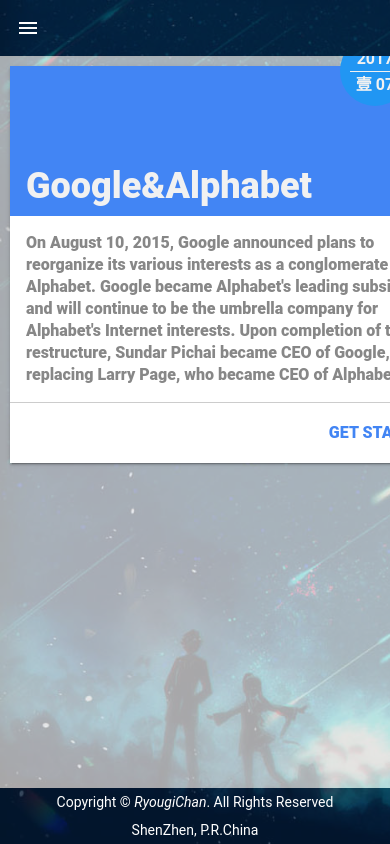
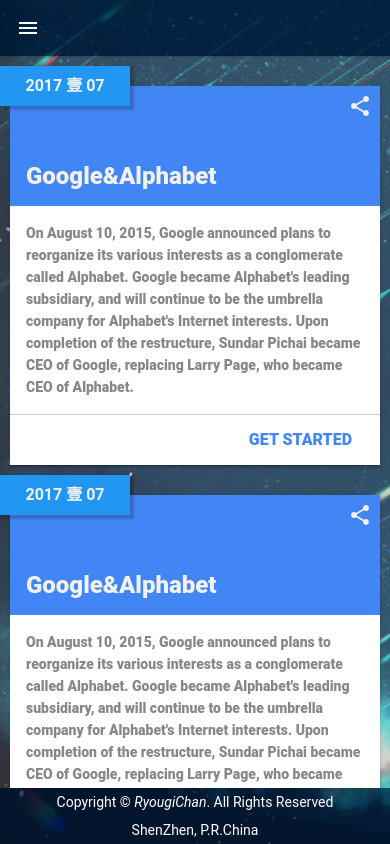
Before and after one commit to RyougiChan/RyougiChanWebFrontEnd, a plain HTML site: page FrontEnd/Pages/index.html in a window 390 px wide. Drawn offline with Linux system fonts and the light colour scheme.

Commit message:
Add mobile test page(and mobile css reset)

```diff
--- a/FrontEnd/Pages/index.html
+++ b/FrontEnd/Pages/index.html
@@ -228,8 +228,86 @@
             <!-- Header E -->
             <!-- Main S -->
             <main id="yuko-main-content" data-role="yuko-page-container" data-page-index="0">
-                <div data-role="yuko-page" data-page-id="0" class="yuko-content" style="height: 300px; background: #eee">
+                <div data-role="yuko-page" data-page-id="0" class="yuko-content" style="background: #eee">
 
+                    <div class="main-content">
+                        <div class="yuko-card_container">
+                            <div class="yuko-card_avatar">
+                                <div class="yuko-card_avatar-icon">
+                                    <i class="material-icons md-36">share</i>
+                                </div>
+                                <div class="yuko-card_avatar-title"> Google&Alphabet </div>
+                            </div>
+                            <div class="yuko-card_content">
+                                On August 10, 2015, Google announced plans to reorganize its various interests as a conglomerate called Alphabet. Google
+                                became Alphabet's leading subsidiary, and will continue to be the umbrella company for Alphabet's
+                                Internet interests. Upon completion of the restructure, Sundar Pichai became CEO of Google,
+                                replacing Larry Page, who became CEO of Alphabet.
+                            </div>
+                            <div class="yuko-card_trigger">
+                                <div>
+                                    <span>GET STARTED</span>
+                                </div>
+                            </div>
+                        </div>
+                        <div class="main-content_date">
+                            <span class="year">2017</span>
+                            <span class="month">壹</span>
+                            <span class="date">07</span>
+                        </div>
+                    </div>
+                    <div class="main-content">
+                        <div class="yuko-card_container">
+                            <div class="yuko-card_avatar">
+                                <div class="yuko-card_avatar-icon">
+                                    <i class="material-icons md-36">share</i>
+                                </div>
+                                <div class="yuko-card_avatar-title"> Google&Alphabet </div>
+                            </div>
+                            <div class="yuko-card_content">
+                                On August 10, 2015, Google announced plans to reorganize its various interests as a conglomerate called Alphabet. Google
+                                became Alphabet's leading subsidiary, and will continue to be the umbrella company for Alphabet's
+                                Internet interests. Upon completion of the restructure, Sundar Pichai became CEO of Google,
+                                replacing Larry Page, who became CEO of Alphabet.
+                            </div>
+                            <div class="yuko-card_trigger">
+                                <div>
+                                    <span>GET STARTED</span>
+                                </div>
+                            </div>
+                        </div>
+                        <div class="main-content_date">
+                            <span class="year">2017</span>
+                            <span class="month">壹</span>
+                            <span class="date">07</span>
+                        </div>
+                    </div>
+                    <div class="main-content">
+                        <div class="yuko-card_container">
+                            <div class="yuko-card_avatar">
+                                <div class="yuko-card_avatar-icon">
+                                    <i class="material-icons md-36">share</i>
+                                </div>
+                                <div class="yuko-card_avatar-title"> Google&Alphabet </div>
+                            </div>
+                            <div class="yuko-card_content">
+                                On August 10, 2015, Google announced plans to reorganize its various interests as a conglomerate called Alphabet. Google
+                                became Alphabet's leading subsidiary, and will continue to be the umbrella company for Alphabet's
+                                Internet interests. Upon completion of the restructure, Sundar Pichai became CEO of Google,
+                                replacing Larry Page, who became CEO of Alphabet.
+                            </div>
+                            <div class="yuko-card_trigger">
+                                <div>
+                                    <span>GET STARTED</span>
+                                </div>
+                            </div>
+                        </div>
+                        <div class="main-content_date">
+                            <span class="year">2017</span>
+                            <span class="month">壹</span>
+                            <span class="date">07</span>
+                        </div>
+                    </div>
                     <div class="main-content">
                         <div class="yuko-card_container">
                             <div class="yuko-card_avatar">
@@ -266,6 +344,9 @@
                 <div data-role="yuko-page" data-page-id="3" class="yuko-content" style="height: 1200px; background: #eee">
                     Hello! RyougiChan! 4!
                 </div>
+                <div data-role="yuko-page" data-page-id="4" class="yuko-content" style="height: 1200px; background: #eee">
+                    Hello! RyougiChan! 5!
+                </div>
             </main>
             <!-- Main E -->
             <!-- Footer S -->
@@ -282,6 +363,7 @@
                         <span id="yuko-nav-title">Title</span>
                         <nav>
                             <ul>
+                                <li class="yuko-nav-item">Index</li>
                                 <li class="yuko-nav-item">Link</li>
                                 <li class="yuko-nav-item">Link</li>
                                 <li class="yuko-nav-item">Link</li>
--- a/FrontEnd/Styles/index.css
+++ b/FrontEnd/Styles/index.css
@@ -32,7 +32,7 @@ body {
     background: none !important;
 }
 #yuko-main-content {
-    background: rgba(238, 238, 238, .7) !important;
+    background: rgba(238, 238, 238, .2) !important;
 }
 #yuko-nav-title {
     border-bottom: 1px solid #e2e2e2;
@@ -201,6 +201,20 @@ body {
 #main .main-to_top:active {
     opacity: .5;
 }
+/* Mobile */
+.yuko-content .main-content .main-content_date {
+    right: auto;
+    width: 120px;
+    height: 30px;
+    line-height: 30px;
+    border-radius: 0;
+    box-shadow: 2px 2px 2px 2px rgba(0,0,0,0.2);
+    padding: 5px;
+}
+.yuko-content .main-content .main-content_date span.year {
+    display: inline;
+    border: none;
+}
 /* Footer Css Start*/
 
 #footer {
--- a/FrontEnd/Styles/yuko.component.css
+++ b/FrontEnd/Styles/yuko.component.css
@@ -16,8 +16,8 @@
 /* Button End */
 /* Card Start */
 .trigger-button { width: 60px; height: 60px; line-height: 60px; text-align: center; color: #4285f4; border: 1px dashed #4285f4; cursor: pointer; }
-.yuko-card_container { width: 450px; overflow: hidden; box-shadow: 0 2px 2px 0 rgba(0, 0, 0, .14), 0 3px 1px -2px rgba(0, 0, 0, .2), 0 1px 5px 0 rgba(0, 0, 0, .12); background: #ffffff; margin: 10px;}
-.yuko-card_avatar { position: relative; width: 450px; height: 150px; background: #4285f4; color: #f1f1f1; font-weight: 800; }
+.yuko-card_container { max-width: 450px; overflow: hidden; box-shadow: 0 2px 2px 0 rgba(0, 0, 0, .14), 0 3px 1px -2px rgba(0, 0, 0, .2), 0 1px 5px 0 rgba(0, 0, 0, .12); background: #ffffff; margin: 10px;}
+.yuko-card_avatar { position: relative; max-width: 450px; height: 150px; background: #4285f4; color: #f1f1f1; font-weight: 800; }
 .yuko-card_avatar-icon { text-align: right; padding: .5em; }
 .yuko-card_avatar-icon > i { position: relative; overflow: hidden; display: inline-block; cursor: pointer; }
 .yuko-card_avatar-icon > i:hover { background: rgba(255, 255, 255, 0.1); }
@@ -25,12 +25,19 @@
 .yuko-card_content { min-height: 120px; border-bottom: 1px solid #cccccc; padding: 16px; line-height: 22px; overflow: hidden; color: #878787; }
 .yuko-card_trigger { height: 60px; line-height: 60px; padding: 0 16px; color:#4285f4; font-weight: 800; text-align: right; }
 .yuko-card_trigger > div { display: inline-block; cursor: pointer; padding: 12px 0; }
-.yuko-card_trigger > div > span{ position: relative; overflow: hidden; display: block; height: 36px; line-height: 36px;
- padding: 0 12px; border-radius: 1px; user-select: none;}
+.yuko-card_trigger > div > span{ position: relative; overflow: hidden; display: block; height: 36px; line-height: 36px; padding: 0 12px; border-radius: 1px; user-select: none;}
 .yuko-card_trigger > div > span:hover { background: rgba(158, 158, 158, 0.2); }
+
+.yuko-content .main-content {position: relative;margin: 30px 0;}
+
+.yuko-content .yuko-card_avatar {height: 120px;}
+.yuko-content .yuko-card_avatar-title {font-size: 24px;}
+.yuko-content .yuko-card_content {font-size: 14px;}
+.yuko-content .yuko-card_trigger {height: 50px; line-height: 50px;}
+.yuko-content .yuko-card_trigger > div {padding: 7px 0;}
 /* Card End */
 /* Menu Start */
-.yuko-menu_container { width: 300px; overflow: hidden; position: absolute; box-shadow: 0 2px 2px 0 rgba(0, 0, 0, .14), 0 3px 1px -2px rgba(0, 0, 0, .2), 0 1px 5px 0 rgba(0, 0, 0, .12); background: lightskyblue; }
+.yuko-menu_container { max-width: 300px; overflow: hidden; position: absolute; box-shadow: 0 2px 2px 0 rgba(0, 0, 0, .14), 0 3px 1px -2px rgba(0, 0, 0, .2), 0 1px 5px 0 rgba(0, 0, 0, .12); background: lightskyblue; }
 .yuko-menu_container>ul { list-style: none; width: 300px; }
 .yuko-menu_container>ul>li { width: 300px; height: 60px; line-height: 60px; text-align: center; color: lightcoral; list-style: none; border-bottom: darkgray dashed 1px }
 .yuko-menu_container>ul>li:last-child { border: none; }
--- a/FrontEnd/Styles/yuko.css
+++ b/FrontEnd/Styles/yuko.css
@@ -121,6 +121,8 @@
 .yuko-page {
     position: absolute !important;
     display: block;
+    /* overflow-y:scroll; */
+    overflow-x:hidden;
 }
 
 main {
```
